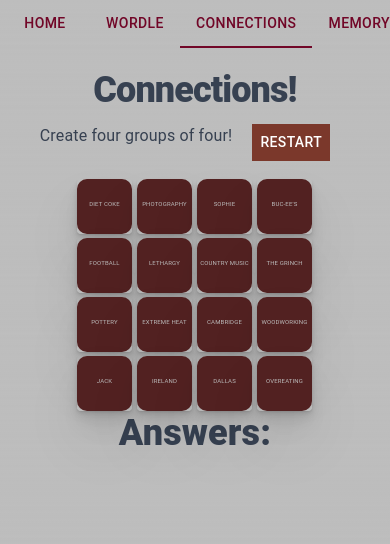
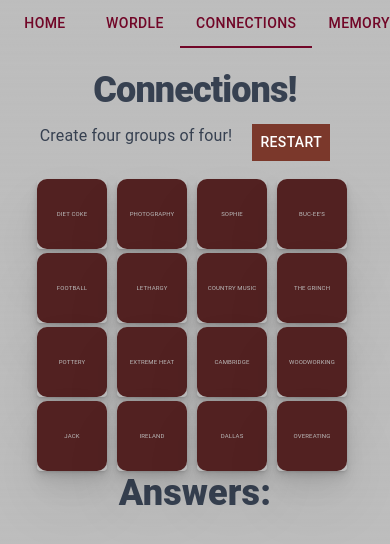
Before and after one commit to smmartin88/xmas-card-2023, a Next.js app in the folder xmas-card/: page / in a window 390 px wide. Both pictures are taken after a click on the tab "CONNECTIONS". Shown: the top 544 px of the page. Built offline with nearby package versions, Linux system fonts and the light colour scheme.

Commit message:
make squares bigger

```diff
--- a/xmas-card/app/globals.css
+++ b/xmas-card/app/globals.css
@@ -149,8 +149,8 @@ body {
   }
 
   .card-connections {
-    width: 55px;
-    height: 55px;
+    width: 70px;
+    height: 70px;
     box-shadow: 0 1px 2px rgba(0,0,0,0.07), 0 2px 4px rgba(0,0,0,0.07), 0 4px 8px rgba(0,0,0,0.07), 0 8px 16px rgba(0,0,0,0.07), 0 16px 32px rgba(0,0,0,0.07), 0 32px 64px rgba(0,0,0,0.07);
     transition: 0.3s;
     transform-style: preserve-3d;
@@ -179,13 +179,13 @@ body {
 
   .wrapper-connections {
     display: grid;
-    grid-template-columns: 60px 60px 60px 60px;
+    grid-template-columns: 80px 80px 80px 80px;
     justify-content: center;
   }
 
   .memory-card-2 {
     font-size: 6px;
-    margin: 20px 0;
+    margin: 30px 0;
   }
 
   .card-face {
```
